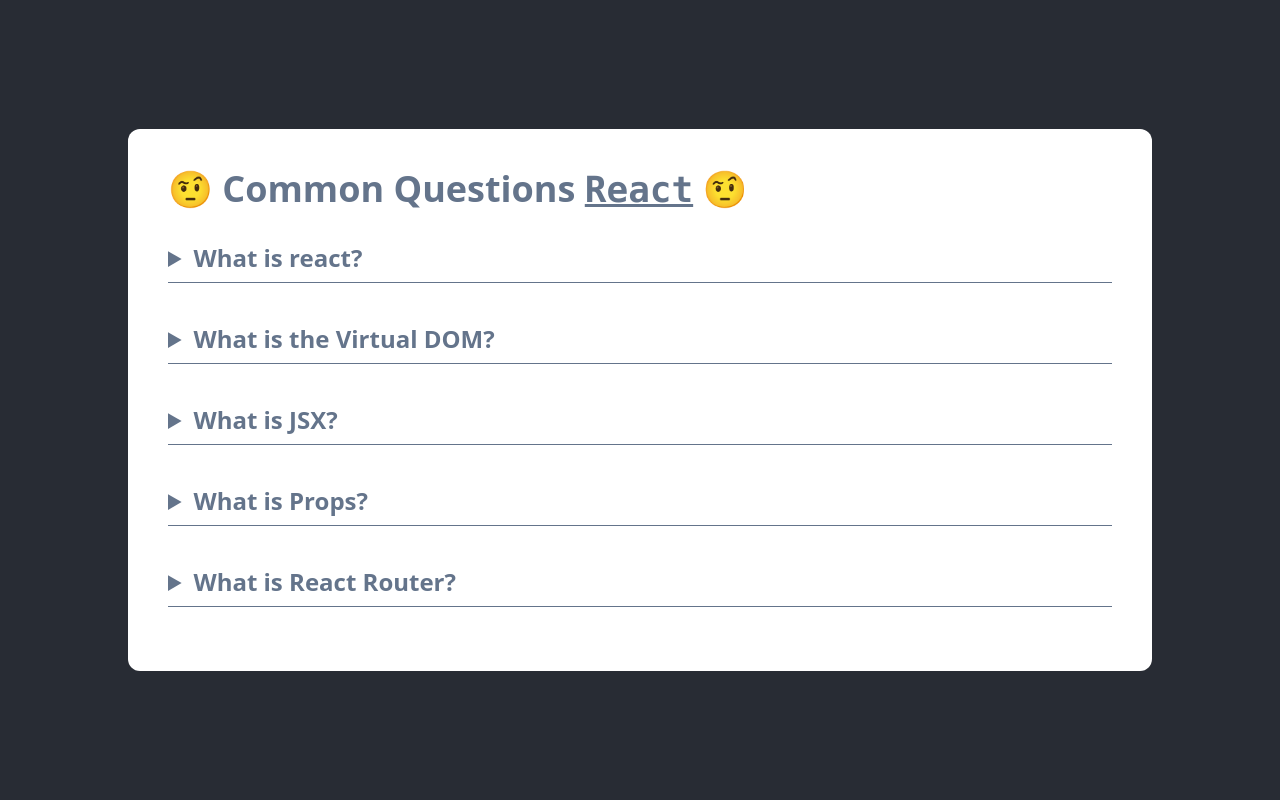
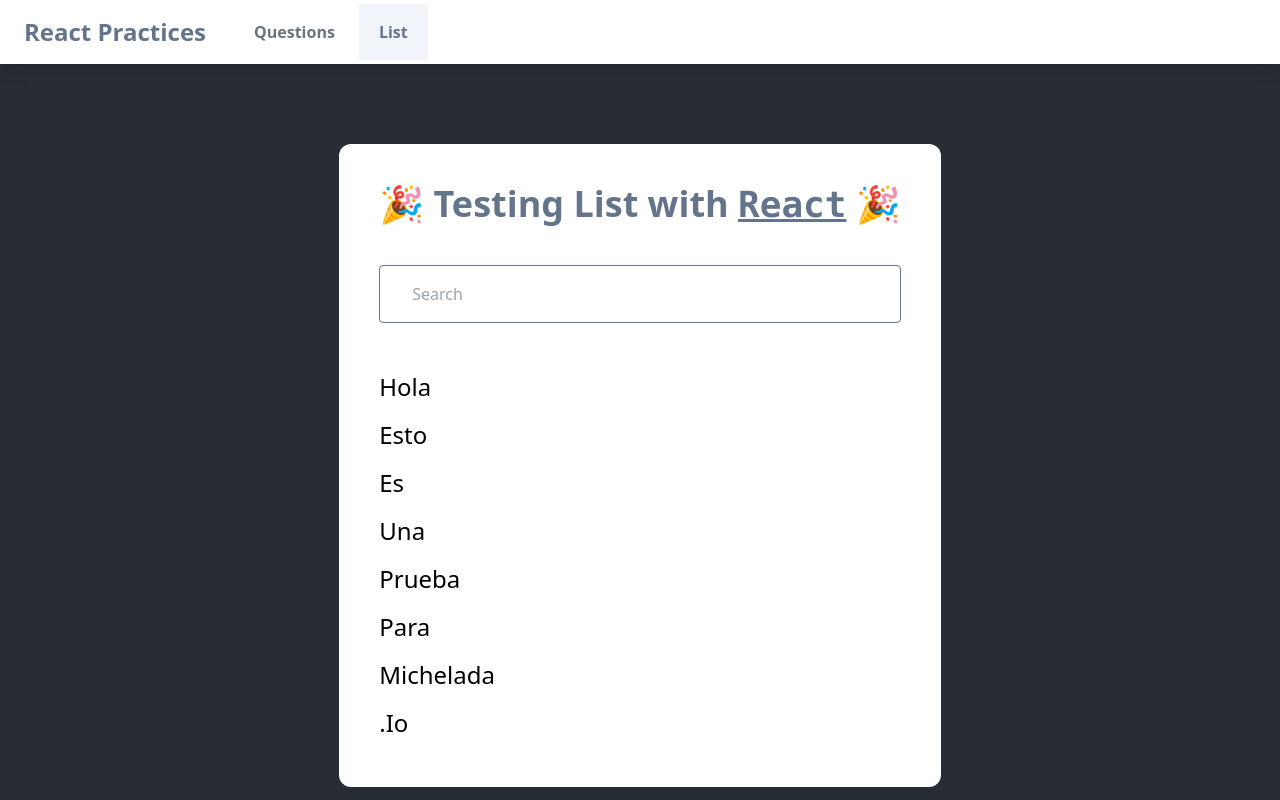
Before and after one commit to Prizrak11/React-Test-List, a React (Create React App) app: page /list in a window 1280 px wide. Built offline with nearby package versions, Linux system fonts and the light colour scheme.

Commit message:
Added navigation

```diff
--- a/package.json
+++ b/package.json
@@ -8,6 +8,7 @@
 		"@testing-library/user-event": "^13.5.0",
 		"react": "^17.0.2",
 		"react-dom": "^17.0.2",
+		"react-router-dom": "^6.2.1",
 		"react-scripts": "5.0.0",
 		"web-vitals": "^2.1.3"
 	},
--- a/src/App.js
+++ /dev/null
@@ -1,11 +0,0 @@
-import Questions from './components/Questions/Questions'
-import List from './components/List'
-
-function App() {
-
-  return (
-    <Questions />
-  )
-}
-
-export default App
--- /dev/null
+++ b/src/App.jsx
@@ -0,0 +1,20 @@
+import { Route, Routes } from 'react-router-dom'
+import Questions from './components/Questions/Questions'
+import List from './components/List'
+import Nav from './components/Nav/Nav'
+
+function App() {
+
+  return (
+    <>
+      <Nav />
+      <Routes>
+        <Route path='/' element={<Questions />} />
+        <Route path='/questions' element={<Questions />} />
+        <Route path='/list' element={<List />} />
+      </Routes>
+    </>
+  )
+}
+
+export default App
--- a/src/components/List.jsx
+++ b/src/components/List.jsx
@@ -20,8 +20,16 @@
     }
   }
 
+  const RenderListItem = ({ item }) => {
+    return (
+      <li className='text-2xl capitalize text-left py-2' >
+        {item}
+      </li>
+    )
+  }
+
   return (
-    <section className='grid place-items-center w-screen h-screen'>
+    <section className='grid place-items-center w-screen h-full mt-20'>
       <div className="bg-white rounded-xl p-10">
         <h1 className='text-4xl font-bold text-slate-500'>
           🎉 Testing List with <code className='underline' > React</code> 🎉
@@ -35,15 +43,11 @@
         <ul>
           {
             existMatch
-              ? search.match.map(item =>
-                <li className='text-2xl capitalize text-left py-2' >
-                  {item}
-                </li>
+              ? search.match.map((item, id) =>
+                <RenderListItem item={item} key={id} />
               )
-              : items.map(item =>
-                <li className='text-2xl capitalize text-left py-2' >
-                  {item}
-                </li>
+              : items.map((item, id) =>
+                <RenderListItem item={item} key={id} />
               )
           }
         </ul>
--- /dev/null
+++ b/src/components/Nav/Nav.jsx
@@ -0,0 +1,31 @@
+import { Link, NavLink } from 'react-router-dom'
+
+const Nav = () => {
+
+  const navStyles = ({ isActive }) =>
+    `py-4 px-5 font-semibold hover:text-slate-500 hover:bg-slate-100 transition duration-300
+    ${!isActive
+      ? "text-gray-500  bg-white"
+      : "text-slate-500  bg-slate-100"}`
+
+  return (
+    <nav className="bg-white shadow-lg max-w- mx-auto px-4 flex">
+      <Link to="/" className="flex items-center py-4 px-2">
+        <span className="font-bold text-slate-500 text-2xl"
+        >React Practices</span>
+      </Link>
+      <div className="hidden md:flex items-center space-x-1 ml-5">
+        <NavLink
+          to="/questions"
+          className={actived => navStyles(actived)}
+        >Questions</NavLink>
+        <NavLink
+          to="/list"
+          className={navStyles}
+        >List</NavLink>
+      </div>
+    </nav>
+  )
+}
+
+export default Nav
--- a/src/components/Questions/Questions.jsx
+++ b/src/components/Questions/Questions.jsx
@@ -2,21 +2,21 @@
 
 const Questions = () => {
   return (
-    <section className='grid place-items-center w-screen h-screen'>
+    <section className='grid place-items-center w-screen h-max mt-20'>
       <div className='bg-white p-10 rounded-xl w-[80%]'>
         <h1 className='text-4xl font-bold text-slate-500'>
-          🤨 Common Questions <code className='underline' >React</code> 🤨
+          🤨 Common Questions <code className='underline'>React</code> 🤨
         </h1>
-        {reactQuestions.map(question =>
-          <details className='text-2xl
-          my-4 py-2'>
+        {reactQuestions.map((question, id) =>
+          <details className='text-2xl my-4 py-2' key={id}>
             <summary className='font-bold py-2 border-b border-slate-500 text-slate-500 cursor-pointer'>
               {question.question}
             </summary>
             <p>{question.answer}</p>
             {question.image ?
               <img className='w-[20%] mx-5 mt-5' src={question.image} alt='example' />
-              : ''}
+              : ''
+            }
           </details>
         )}
       </div>
--- a/src/index.js
+++ b/src/index.js
@@ -2,8 +2,12 @@
 import ReactDOM from 'react-dom'
 import './index.css'
 import App from './App'
+import { BrowserRouter } from 'react-router-dom'
 
 ReactDOM.render(
-  <App />,
+  <BrowserRouter>
+    <App />
+  </BrowserRouter>
+  ,
   document.getElementById('root')
 )
```
Also changed, not shown: 1 other file (tests, documents, lock files or other folders).
